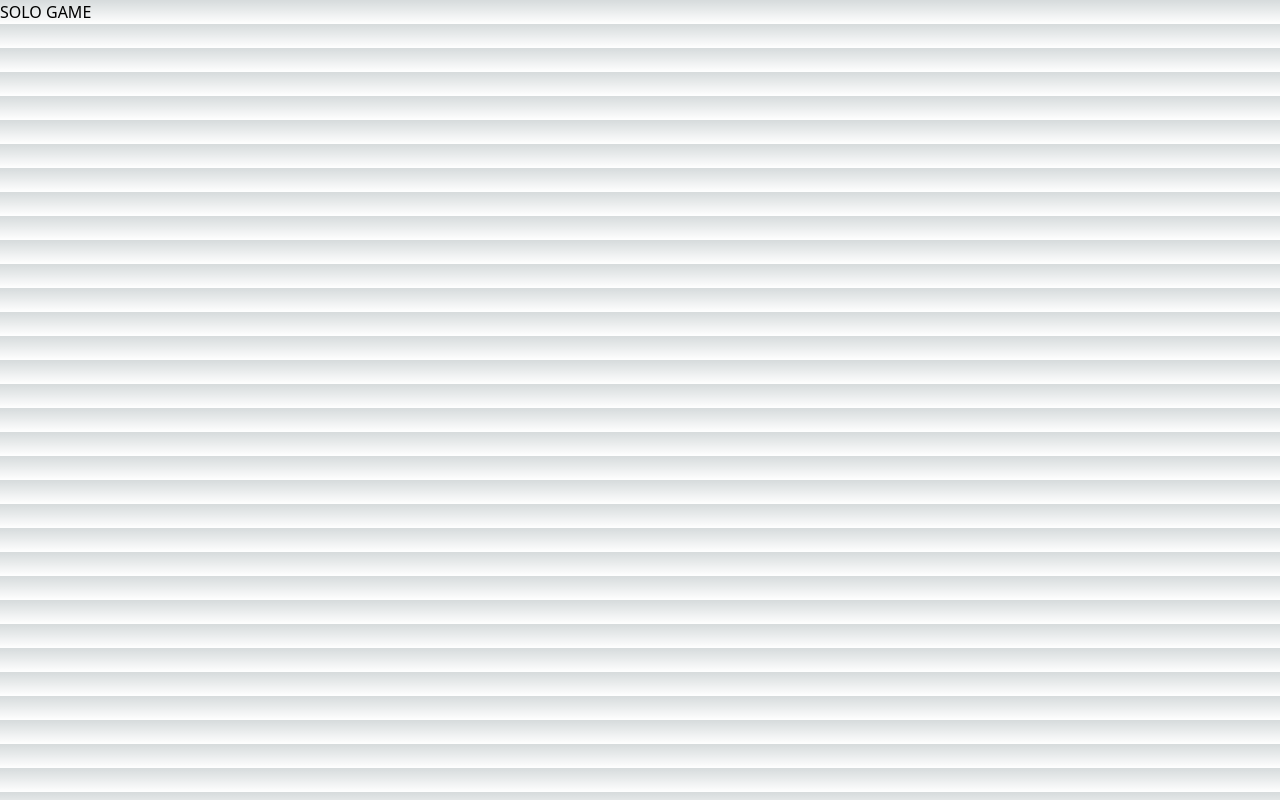
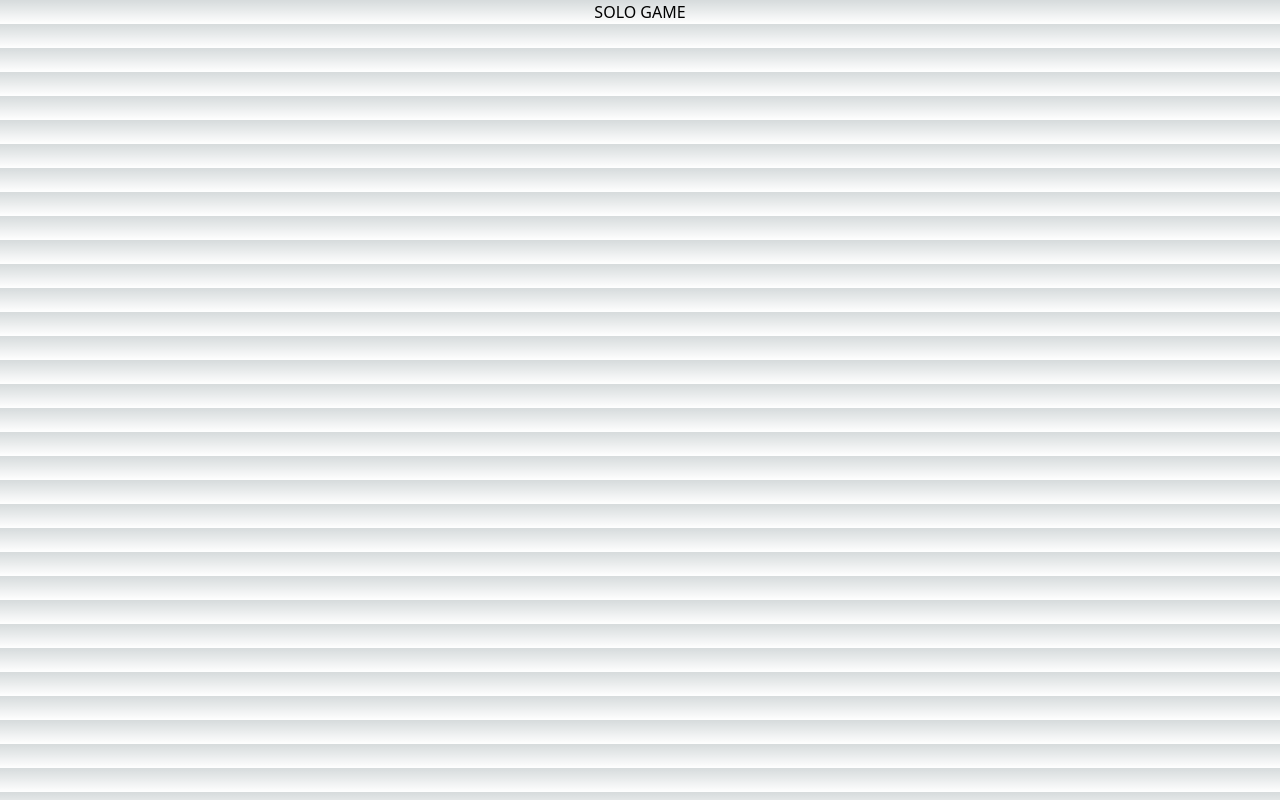
Before and after one commit to TomJegou/TANK-CONQUEROR, a Next.js app: page /soloGame in a window 1280 px wide. Built offline with nearby package versions, Linux system fonts and the light colour scheme.

Commit message:
implementing all components

```diff
--- /dev/null
+++ b/src/components/Box.js
@@ -0,0 +1,6 @@
+export default function Box ({ className }) {
+    let length = 5
+    return (
+        <div className={`flex h-[${length}vh] w-[${length}vh] border`}/>
+    )
+}
--- /dev/null
+++ b/src/components/Grid.js
@@ -0,0 +1,9 @@
+import Box from "./Box"
+
+export default function Grid({ className }) {
+    let length = 60
+    return (
+        <div className={ `flex flex-row flex-wrap w-[${length}vh] h-[${length}vh] ` + className}>
+        </div>
+    )
+}
--- a/src/pages/iaMenu.js
+++ b/src/pages/iaMenu.js
@@ -1,4 +1,4 @@
-import Layout from "@/components/layout"
+import Layout from "@/components/Layout"
 import Link from "next/link"
 
 export default function IaMenu(){
--- a/src/pages/index.js
+++ b/src/pages/index.js
@@ -1,4 +1,4 @@
-import Layout from "@/components/layout"
+import Layout from "@/components/Layout"
 import Link from "next/link"
 
 export default function Home() {
--- a/src/pages/mapMenu.js
+++ b/src/pages/mapMenu.js
@@ -1,4 +1,4 @@
-import Layout from "@/components/layout"
+import Layout from "@/components/Layout"
 import Link from "next/link"
 
 export default function MapMenu() {
--- a/src/pages/soloGame.js
+++ b/src/pages/soloGame.js
@@ -1,15 +1,12 @@
-import Layout from "@/components/layout"
+import Layout from "@/components/Layout"
+import Grid from "@/components/Grid"
 
 export default function SoloGame() {
     return (
-        <Layout>
-            <h1>SOLO GAME</h1>
-            <div>
-
-            </div>
-            <div>
-
-            </div>
+        <Layout className="flex flex-row flex-wrap justify-center">
+            <h1 className="flex flex-row flex-wrap justify-center w-full">SOLO GAME</h1>
+            <Grid />
+            <Grid />
         </Layout>
     )
 }
```
